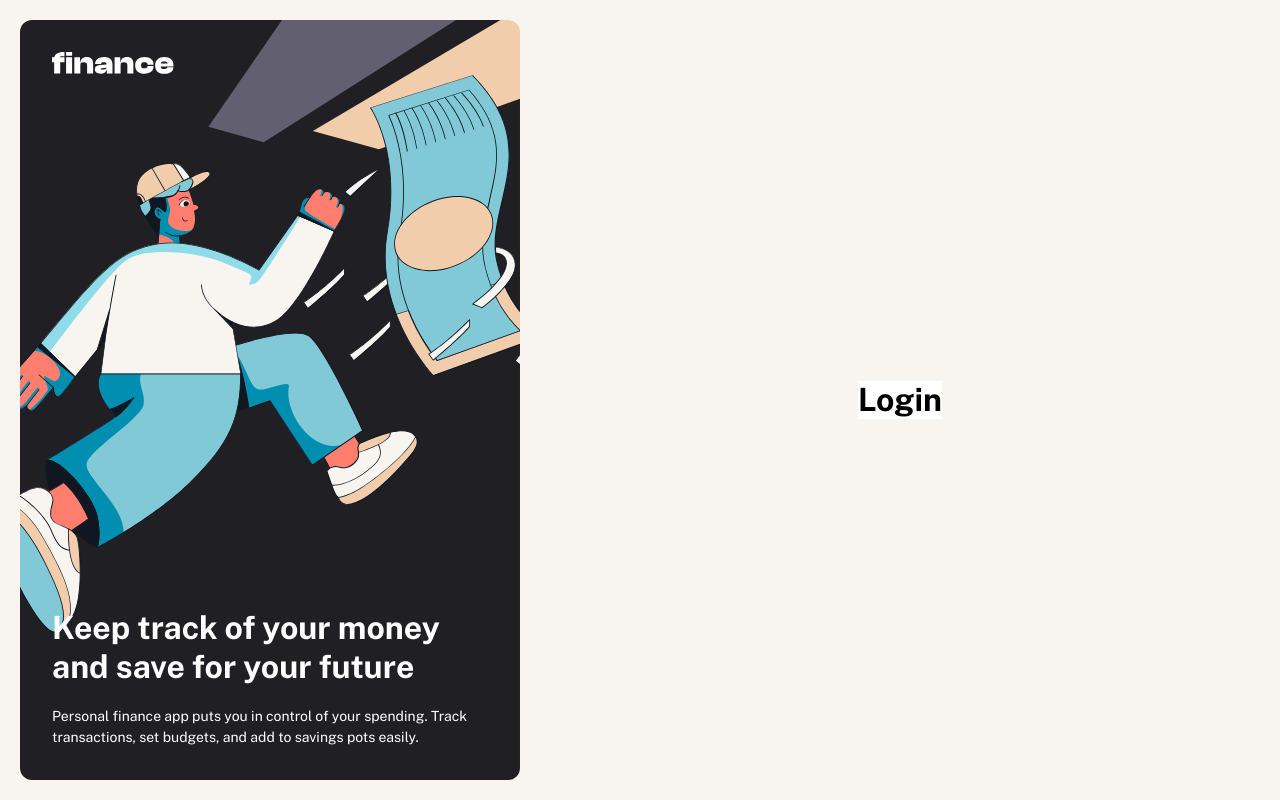
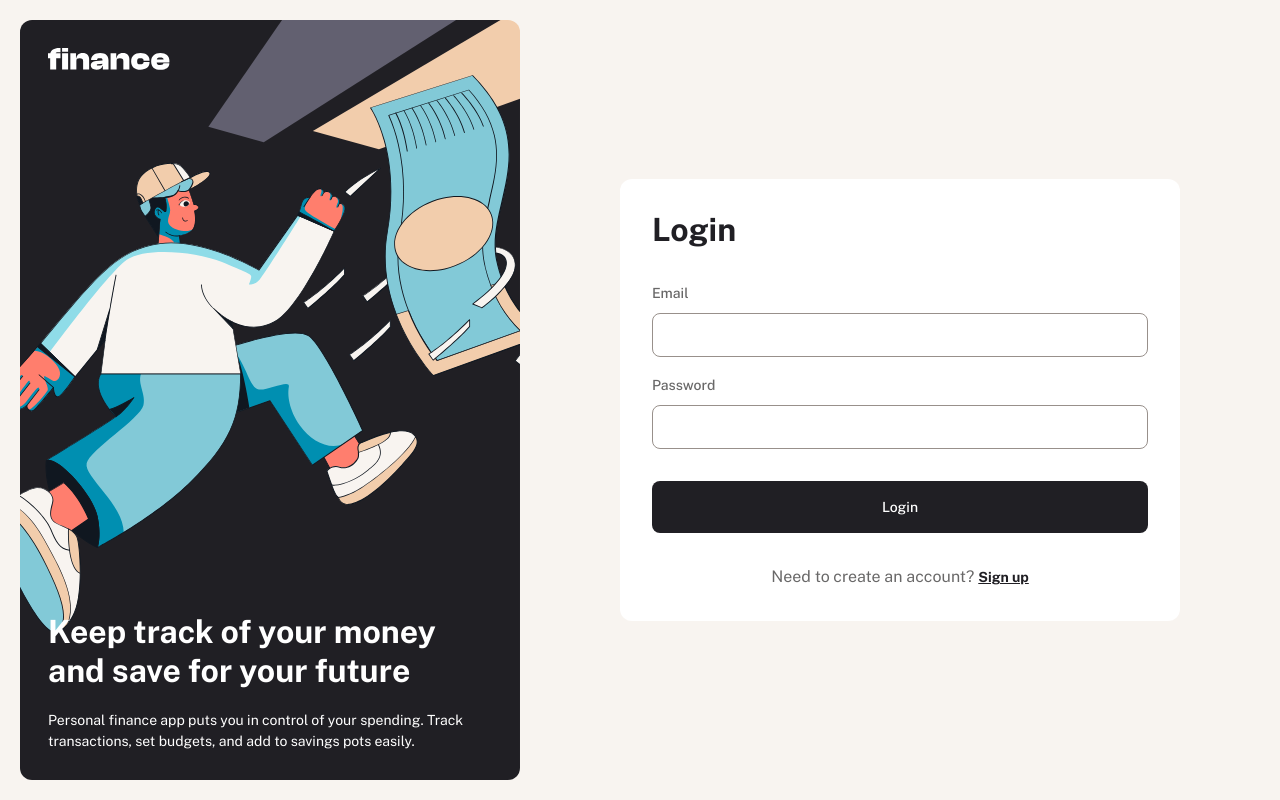
Before and after one commit to bisoladev/personal-finance-app, a React (Vite) app: page /login in a window 1280 px wide. Built offline with nearby package versions, Linux system fonts and the light colour scheme.

Commit message:
Input and button configuration

```diff
--- a/src/components/ui/button.jsx
+++ b/src/components/ui/button.jsx
@@ -1,26 +1,28 @@
-import * as React from "react"
-import { Slot } from "@radix-ui/react-slot"
+import * as React from "react";
+import { Slot } from "@radix-ui/react-slot";
 import { cva } from "class-variance-authority";
 
-import { cn } from "@/lib/utils"
+import { cn } from "@/lib/utils";
 
 const buttonVariants = cva(
-  "inline-flex items-center justify-center whitespace-nowrap rounded-md text-sm font-medium ring-offset-white transition-colors focus-visible:outline-none focus-visible:ring-2 focus-visible:ring-neutral-950 focus-visible:ring-offset-2 disabled:pointer-events-none disabled:opacity-50 dark:ring-offset-neutral-950 dark:focus-visible:ring-neutral-300",
+  "inline-flex items-center justify-center whitespace-nowrap rounded-lg text-sm font-medium ring-offset-white transition-colors focus-visible:outline-none focus-visible:ring-2 focus-visible:ring-neutral-950 focus-visible:ring-offset-2 disabled:pointer-events-none disabled:opacity-50 dark:ring-offset-neutral-950 dark:focus-visible:ring-neutral-300",
   {
     variants: {
       variant: {
-        default: "bg-neutral-900 text-neutral-50 hover:bg-neutral-900/90 dark:bg-neutral-50 dark:text-neutral-900 dark:hover:bg-neutral-50/90",
+        default:
+          "bg-grey900 text-white hover:bg-neutral-900/90 dark:bg-neutral-50 dark:text-neutral-900 dark:hover:bg-neutral-50/90",
         destructive:
-          "bg-red-500 text-neutral-50 hover:bg-red-500/90 dark:bg-red-900 dark:text-neutral-50 dark:hover:bg-red-900/90",
+          "bg-red-500 text-white hover:bg-red-500/90 dark:bg-red-900 dark:text-white dark:hover:bg-red-900/90",
         outline:
-          "border border-neutral-200 bg-white hover:bg-neutral-100 hover:text-neutral-900 dark:border-neutral-800 dark:bg-neutral-950 dark:hover:bg-neutral-800 dark:hover:text-neutral-50",
+          "border border-neutral-200 bg-white hover:bg-neutral-100 hover:text-neutral-900 dark:border-neutral-800 dark:bg-neutral-950 dark:hover:bg-neutral-800 dark:hover:text-white",
         secondary:
-          "bg-neutral-100 text-neutral-900 hover:bg-neutral-100/80 dark:bg-neutral-800 dark:text-neutral-50 dark:hover:bg-neutral-800/80",
-        ghost: "hover:bg-neutral-100 hover:text-neutral-900 dark:hover:bg-neutral-800 dark:hover:text-neutral-50",
-        link: "text-neutral-900 underline-offset-4 hover:underline dark:text-neutral-50",
+          "bg-neutral-100 text-neutral-900 hover:bg-neutral-100/80 dark:bg-neutral-800 dark:text-white dark:hover:bg-neutral-800/80",
+        ghost:
+          "hover:bg-neutral-100 hover:text-neutral-900 dark:hover:bg-neutral-800 dark:hover:text-white",
+        link: "text-neutral-900 underline-offset-4 hover:underline dark:text-white",
       },
       size: {
-        default: "h-10 px-4 py-2",
+        default: "h-10 px-4 py-[26px]",
         sm: "h-9 rounded-md px-3",
         lg: "h-11 rounded-md px-8",
         icon: "h-10 w-10",
@@ -31,17 +33,20 @@ const buttonVariants = cva(
       size: "default",
     },
   }
-)
+);
 
-const Button = React.forwardRef(({ className, variant, size, asChild = false, ...props }, ref) => {
-  const Comp = asChild ? Slot : "button"
-  return (
-    (<Comp
-      className={cn(buttonVariants({ variant, size, className }))}
-      ref={ref}
-      {...props} />)
-  );
-})
-Button.displayName = "Button"
+const Button = React.forwardRef(
+  ({ className, variant, size, asChild = false, ...props }, ref) => {
+    const Comp = asChild ? Slot : "button";
+    return (
+      <Comp
+        className={cn(buttonVariants({ variant, size, className }))}
+        ref={ref}
+        {...props}
+      />
+    );
+  }
+);
+Button.displayName = "Button";
 
-export { Button, buttonVariants }
+export { Button, buttonVariants };
--- /dev/null
+++ b/src/components/ui/input.jsx
@@ -0,0 +1,20 @@
+import * as React from "react";
+
+import { cn } from "@/lib/utils";
+
+const Input = React.forwardRef(({ className, type, ...props }, ref) => {
+  return (
+    <input
+      type={type}
+      className={cn(
+        "flex h-11 w-full rounded-lg border border-beige500 text-grey900 bg-white px-3 py-2 text-sm ring-offset-white file:border-0 file:bg-transparent file:text-sm file:font-medium placeholder:text-neutral-500 focus-visible:outline-none focus-visible:border-grey900 disabled:cursor-not-allowed disabled:opacity-50",
+        className
+      )}
+      ref={ref}
+      {...props}
+    />
+  );
+});
+Input.displayName = "Input";
+
+export { Input };
--- /dev/null
+++ b/src/lib/zodSchema.js
@@ -0,0 +1,8 @@
+import { z } from "zod";
+
+export const loginSchema = z.object({
+  email: z
+    .string("Email address is required")
+    .email("Please provide a valid email address").required,
+  password: z.string("Password is required").required,
+});
--- a/src/pages/Login.jsx
+++ b/src/pages/Login.jsx
@@ -1,12 +1,36 @@
 import { cn } from "@/lib/utils";
 import Logo from "../assets/logo-small.svg";
+import { z } from "zod";
+import { zodResolver } from "@hookform/resolvers/zod";
+import { useForm } from "react-hook-form";
+import { loginSchema } from "@/lib/zodSchema";
+import {
+  Form,
+  FormControl,
+  FormField,
+  FormItem,
+  FormLabel,
+  FormMessage,
+} from "@/components/ui/form";
+import { Input } from "@/components/ui/input";
+import { Link } from "react-router-dom";
+import { Button } from "@/components/ui/button";
 
 const Login = () => {
+  const form = useForm({
+    resolver: zodResolver(loginSchema),
+    defaultValues: { email: "", password: "" },
+  });
+
+  function onSubmit(values) {
+    console.log(values);
+  }
+
   return (
-    <div className="bg-beige100 flex items-center h-screen pl-5">
+    <div className="bg-beige100 flex items-center h-screen md:pl-5 p-4 md:p-0">
       <div
         className={cn(
-          "bg-cover bg-auth w-[500px] h-[calc(100vh-40px)] rounded-[12px] hidden lg:flex flex-col justify-between p-8"
+          "bg-cover bg-auth w-[500px] h-[calc(100vh-40px)] rounded-[12px] hidden lg:flex flex-col justify-between p-7"
         )}
       >
         <img src={Logo} alt="Finance" className="w-fit" />
@@ -20,8 +44,59 @@ const Login = () => {
           </p>
         </div>
       </div>
-      <div className="bg-white mx-auto">
-        <h4 className="text-preset-1">Login</h4>
+      <div className="bg-white mx-auto max-w-[560px] min-h-[422px] w-full p-8 rounded-xl">
+        <h4 className="text-preset-1 text-grey900 mb-8">Login</h4>
+        <Form {...form}>
+          <form
+            onSubmit={form.handleSubmit(onSubmit)}
+            className="space-y-4 text-grey500"
+          >
+            <FormField
+              control={form.control}
+              name="email"
+              render={({ field }) => (
+                <FormItem>
+                  <FormLabel>Email</FormLabel>
+                  <FormControl>
+                    <Input {...field} />
+                  </FormControl>
+
+                  <FormMessage />
+                </FormItem>
+              )}
+            />
+            <FormField
+              control={form.control}
+              name="password"
+              render={({ field }) => (
+                <FormItem>
+                  <FormLabel>Password</FormLabel>
+                  <FormControl>
+                    <Input {...field} />
+                  </FormControl>
+
+                  <FormMessage />
+                </FormItem>
+              )}
+            />
+            <div className="!my-8">
+              <Button className="w-full" type="submit">
+                Login
+              </Button>
+            </div>
+            <p className="text-center">
+              Need to create an account?{" "}
+              <span>
+                <Link
+                  to="/register"
+                  className="underline text-grey900 text-preset-4-bold"
+                >
+                  Sign up
+                </Link>
+              </span>
+            </p>
+          </form>
+        </Form>
       </div>
     </div>
   );
--- a/tailwind.config.js
+++ b/tailwind.config.js
@@ -6,11 +6,6 @@ export default {
   content: ["./index.html", "./src/**/*.{js,ts,jsx,tsx}"],
   theme: {
     extend: {
-      borderRadius: {
-        lg: "var(--radius)",
-        md: "calc(var(--radius) - 2px)",
-        sm: "calc(var(--radius) - 4px)",
-      },
       colors: {
         beige100: "#F8F4F0",
         beige500: "#98908B",
```
Also changed, not shown: eslint.config.js (+9 -0 lines).
